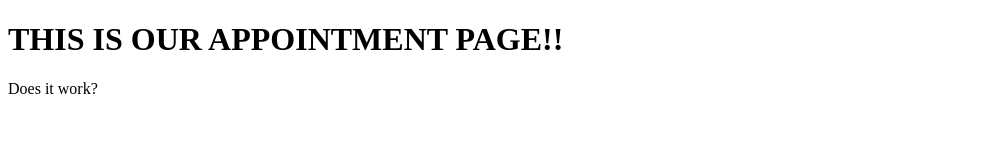
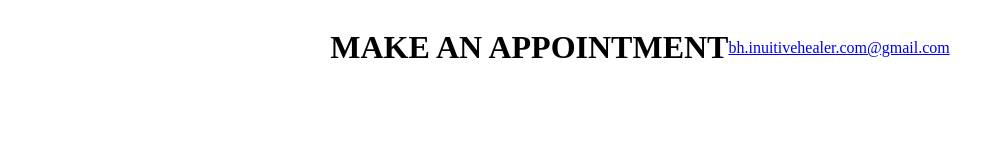
Before and after one commit to fgdesign/hencheck, a plain HTML site: page appointments/index.html in a window 1280 px wide. Shown: the whole page, without its empty margins (0-1005 px from the left). Drawn offline with Linux system fonts and the light colour scheme.

Commit message:
Update index.html

```diff
--- a/appointments/index.html
+++ b/appointments/index.html
@@ -9,15 +9,21 @@
   	<!-- Fonts -->
 
 </head>
-
+<style>
+	.flex-container {
+  display: flex;
+  justify-content: center;
+  align-items: center;
+}
+</style>
 
 
 
 <body>
-
-	<h1>THIS IS OUR APPOINTMENT PAGE!!</h1>
-	<p>Does it work?</p>
-
+    <div class="flex-container">
+	<h1>MAKE AN APPOINTMENT</h1>
+	<p><a href="mailto:bh.inuitivehealer.com@gmail.com">bh.inuitivehealer.com@gmail.com</a></p>
+	</div>
 </body>
 
 
```
